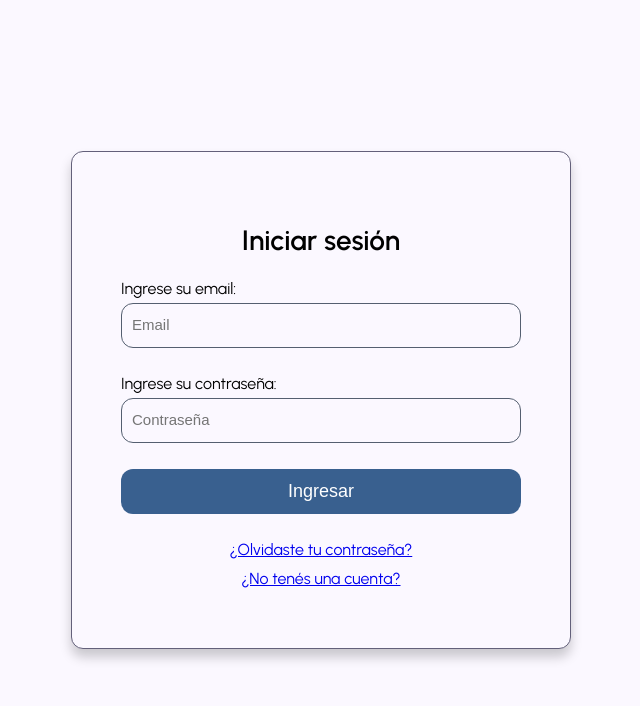
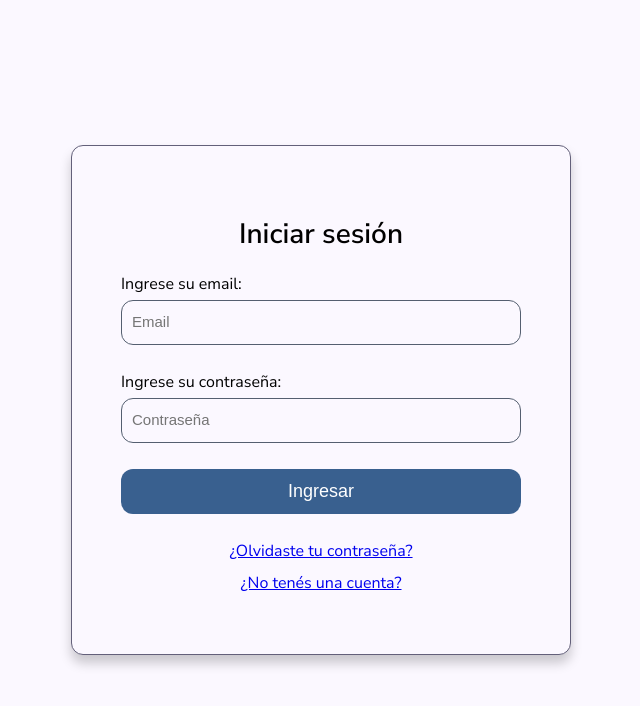
Before and after one commit to 2piradrian/seminario-client, a React (Vite) app: page /login in a window 1280 px wide. Shown: the top 706 px of the page, without its empty margins (319-959 px from the left). Built offline with nearby package versions, Linux system fonts and the light colour scheme.

Commit message:
refactor: update font family to Nunito Sans for improved typography consistency

```diff
--- a/src/ui/styles/global.css
+++ b/src/ui/styles/global.css
@@ -1,4 +1,4 @@
-@import url("https://fonts.googleapis.com/css2?family=Urbanist:wght@100;200;300;400;500;600;700;800;900&display=swap");
+@import url('https://fonts.googleapis.com/css2?family=Nunito+Sans:ital,opsz,wght@0,6..12,200..1000;1,6..12,200..1000&display=swap');
 @import url(var.css);
 
 *,
@@ -19,7 +19,7 @@ html {
 	width: 100vw;
 	overflow-x: hidden;
 	scroll-behavior: smooth;
-	font-family: "Urbanist", sans-serif;
+	font-family: "Nunito Sans", sans-serif;
 }
 
 body {
```
